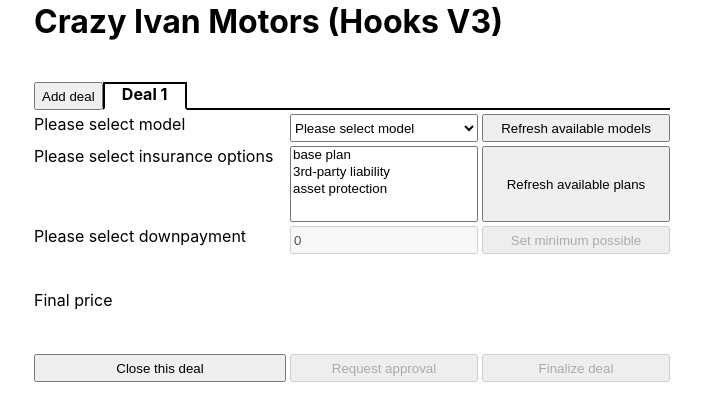
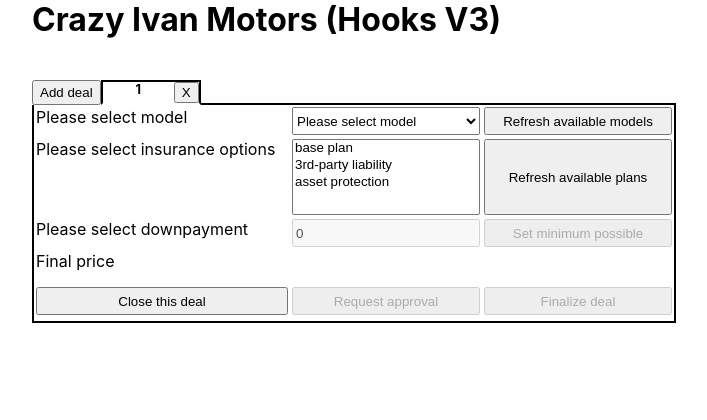
Before and after one commit to IKoshelev/ui-app-architecture-showcases, a React (Create React App) app: page / in a window 1280 px wide. Shown: the top 420 px of the page, without its empty margins (288-995 px from the left). Built offline with nearby package versions, Linux system fonts and the light colour scheme.

Commit message:
Integrated CSS niceties

```diff
--- a/src/App.css
+++ b/src/App.css
@@ -1,134 +1,73 @@
 #app-root {
     display: grid;
-    grid-template-columns:  1fr 16em 12em 12em 1fr;
-    grid-template-rows:  5em 2em 2em 5em 2em 2em 2em 2em 2em 2em auto;
+    grid-template-columns:  1fr 40em 1fr;
+    grid-template-rows:  5em auto auto;
 }
 
-#app-root>* {
-    margin: 2px;
-}
-
-.car-purchase-main-logo {
+.main-logo {
     font-size: 2em;
     font-weight: bold;
     grid-row: 1;
-    grid-column: 2/ span 3;
-}
-
-.car-purchase-model-selector-label {
-    grid-row: 3;
     grid-column: 2;
 }
 
-.tabs {
+.screens {
     grid-row: 2;
-    grid-column: 2 / span 3;
+    grid-column: 2;
+
+    display: grid;
+    grid-template-columns:  1fr;
+    grid-template-rows:  auto auto;
+}
+
+
+.screens>.tabs {
+    grid-row: 1;
+    grid-column: 1 / span 3;
 
     display: flex;
     flex-direction: row;
 
 }
 
-.tabs::after {
+.screens>.tabs::after {
     border-bottom: 2px solid black;
     content: ' ';
     flex-grow: 2;
 }
 
-.deal-tab-header {
+.screens>.tabs>.deal-tab-header {
     border: 2px solid black;
     flex-grow: 0;
-    width: 5em;
+    min-width: 6em;
     text-align: center;
+    display: flex;
+    flex-direction: row;
 }
 
-.deal-tab-header.active {
+.screens>.tabs>.deal-tab-header.active {
     font-weight: bold;
     border-bottom: 2px solid #ffffff00;
 }
 
-.car-model-selector-select,
-.car-model-selector-loading {
-    grid-row: 3;
-    grid-column: 3;
+.screens>.tabs>.deal-tab-header>.header-text {
+    flex-grow: 1;
+    overflow: hidden;
+    padding-left: 2px;
+    padding-right: 2px;
+    font-size: 0.8em;
 }
 
-.car-model-selector-refresh-btn {
-    grid-row: 3;
-    grid-column: 4;
+.screens>.tabs>.deal-tab-header>.close-button {
+    flex-grow: 0;
 }
 
-.car-purchase-ensurance-selector-label {
-    grid-row: 4;
-    grid-column: 2;
+.screens>.active-tab {
+    grid-row: 2;
+    grid-column: 1;
+
+    border-left: 2px solid black;
+    border-bottom: 2px solid black;
+    border-right: 2px solid black;
+
 }
-
-.ensurance-plan-selector-select,
-.ensurance-plan-selector-loading {
-    grid-row: 4;
-    grid-column: 3;
-}
-
-.ensurance-plan-selector-refresh-btn {
-    grid-row: 4;
-    grid-column: 4;
-}
-
-.car-purchase-downpayment-label {
-    grid-row: 5;
-    grid-column:2;
-}
-
-.car-purchase-downpayment {
-    grid-row: 5;
-    grid-column: 3;
-}
-
-.car-purchase-downpayment.invalid {
-    border: 2px solid red;
-}
-
-.button-set-minimum-possible-downpayment {
-    grid-row: 5;
-    grid-column: 4;
-}
-
-.car-purchase-downpayment-messages {
-    grid-row: 6;
-    grid-column: 3/ span 2;
-}
-
-.car-purchase-final-price-label {
-    grid-row: 7;
-    grid-column:2;
-}
-
-.car-final-price {
-    grid-row: 7;
-    grid-column:3;
-}
-
-.car-purchase-deal-state {
-    grid-row: 8;
-    grid-column: 2 / span 3;
-}
-
-.button-close-active-deal {
-    grid-row: 9;
-    grid-column: 2;
-}
-
-.button-request-approval {
-    grid-row: 9;
-    grid-column: 3;
-}
-
-.button-finalzie-deal {
-    grid-row: 9;
-    grid-column: 4;
-}
-
-.car-purchase-messages {
-    grid-row: 10;
-    grid-column: 2/ span 3;
-}
--- a/src/App.tsx
+++ b/src/App.tsx
@@ -4,7 +4,7 @@ import { DealProvider } from './contexts/Deal/Deal.Context';
 import { useApp } from './useApp';
 import './App.css';
 import { CarModelsProvider } from './contexts/CarModels/CarModels.Context';
-import {InsurancePlansProvider } from './contexts/InsurancePlans/InsurancePlans.Context';
+import { InsurancePlansProvider } from './contexts/InsurancePlans/InsurancePlans.Context';
 
 
 export const App = () => {
@@ -14,10 +14,11 @@ export const App = () => {
   return (
 
     <div id='app-root'>
-    <div className='car-purchase-main-logo'>
+      <div className='main-logo'>
         Crazy Ivan Motors (Hooks V3)
     </div>
 
+      <div className='screens'>
         <div className='tabs'>
           <button
             className='button-add-new-deal'
@@ -25,19 +26,31 @@ export const App = () => {
           >
             Add deal
         </button>
+
           {
             hook.dealIds.map(id => (
               <div
+                className={`deal-tab-header ${id === hook.activeDealId ? 'active' : ''}`}
                 key={id}
-              className={`deal-tab-header ${id === hook.activeDealId ? 'active' : ''}`}
+              >
+                <div
+                  className='header-text'
                   onClick={() => hook.handleSelectDealClick(id)}
                 >
-              Deal {id}
+                  {id}
+                </div>
+                <button
+                  className='close-button'
+                  onClick={() => hook.handleCloseDealClick(id)}
+                >
+                  X
+                </button>
               </div>
             ))
           }
         </div>
 
+        <div className={`active-tab`}>
           {
             hook.dealIds.map(id => (
               <DealProvider
@@ -53,4 +66,7 @@ export const App = () => {
               </DealProvider>
             ))}
         </div>
-)};
+      </div>
+    </div>
+  )
+};
--- /dev/null
+++ b/src/screens/car-purchase/components/CarPurchase.css
@@ -0,0 +1,102 @@
+.car-purchase-deal {
+    display: grid;
+    grid-template-columns:  16em 12em 12em;
+    grid-template-rows: 2em 5em 2em auto 2em auto 2em auto;
+}
+
+.car-purchase-deal>* {
+    margin: 2px;
+}
+
+/* css class names could still use some analysis and improvement */
+
+.car-purchase-deal>.car-purchase-model-selector-label {
+    grid-row: 1;
+    grid-column: 1;
+}
+
+.car-purchase-deal>.car-model-selector-select,
+.car-purchase-deal>.car-model-selector-loading {
+    grid-row: 1;
+    grid-column: 2;
+}
+
+.car-purchase-deal>.car-model-selector-refresh-btn {
+    grid-row: 1;
+    grid-column: 3;
+}
+
+.car-purchase-deal>.car-purchase-ensurance-selector-label {
+    grid-row: 2;
+    grid-column: 1;
+}
+
+.car-purchase-deal>.ensurance-plan-selector-select,
+.car-purchase-deal>.ensurance-plan-selector-loading {
+    grid-row: 2;
+    grid-column: 2;
+}
+
+.car-purchase-deal>.ensurance-plan-selector-refresh-btn {
+    grid-row: 2;
+    grid-column: 3;
+}
+
+.car-purchase-deal>.car-purchase-downpayment-label {
+    grid-row: 3;
+    grid-column:1;
+}
+
+.car-purchase-deal>.car-purchase-downpayment {
+    grid-row: 3;
+    grid-column: 2;
+}
+
+.car-purchase-deal>.car-purchase-downpayment.invalid {
+    border: 2px solid red;
+}
+
+.car-purchase-deal>.button-set-minimum-possible-downpayment {
+    grid-row: 3;
+    grid-column: 3;
+}
+
+.car-purchase-deal>.car-purchase-downpayment-messages {
+    grid-row: 4;
+    grid-column: 2/ span 2;
+}
+
+.car-purchase-deal>.car-purchase-final-price-label {
+    grid-row: 5;
+    grid-column:1;
+}
+
+.car-purchase-deal>.car-final-price {
+    grid-row: 5;
+    grid-column:2;
+}
+
+.car-purchase-deal>.car-purchase-deal-state {
+    grid-row: 6;
+    grid-column: 1 / span 3;
+}
+
+.car-purchase-deal>.button-close-active-deal {
+    grid-row: 7;
+    grid-column: 1;
+}
+
+.car-purchase-deal>.button-request-approval {
+    grid-row: 7;
+    grid-column: 2;
+}
+
+.car-purchase-deal>.button-finalzie-deal {
+    grid-row: 7;
+    grid-column: 3;
+}
+
+.car-purchase-deal>.car-purchase-messages {
+    grid-row: 8;
+    grid-column: 1/ span 3;
+}
--- a/src/screens/car-purchase/components/CarPurchase.tsx
+++ b/src/screens/car-purchase/components/CarPurchase.tsx
@@ -8,9 +8,10 @@ import { DealState } from './deal-state/DealState';
 import { CloseDealButton } from './close-deal-button/CloseDealButton';
 import { RequestApprovalButton } from './request-approval-button/RequestApprovalButton';
 import { FinalizeDealButton } from './finalize-deal-button/FinalizeDealButton';
+import './CarPurchase.css';
 
 export const CarPurchase = () => (
-    <>
+    <div className='car-purchase-deal'>
         <div className='car-purchase-model-selector-label'>
             Please select model
         </div>
@@ -32,5 +33,5 @@ export const CarPurchase = () => (
         <RequestApprovalButton />
         <FinalizeDealButton />
         <Messages />
-    </>
+    </div>
 );
--- a/src/useApp.ts
+++ b/src/useApp.ts
@@ -22,6 +22,11 @@ export const useApp = () => {
                 setActiveDealId(0);
                 return;
             }
+
+            if (id !== activeDealId) {
+                return;
+            }
+
             const previousId = dealIds[activeIdIndex - 1];
             const nextId = dealIds[activeIdIndex + 1];
             if (previousId) {
```
Lines whose indentation alone changed are shown as unchanged.
